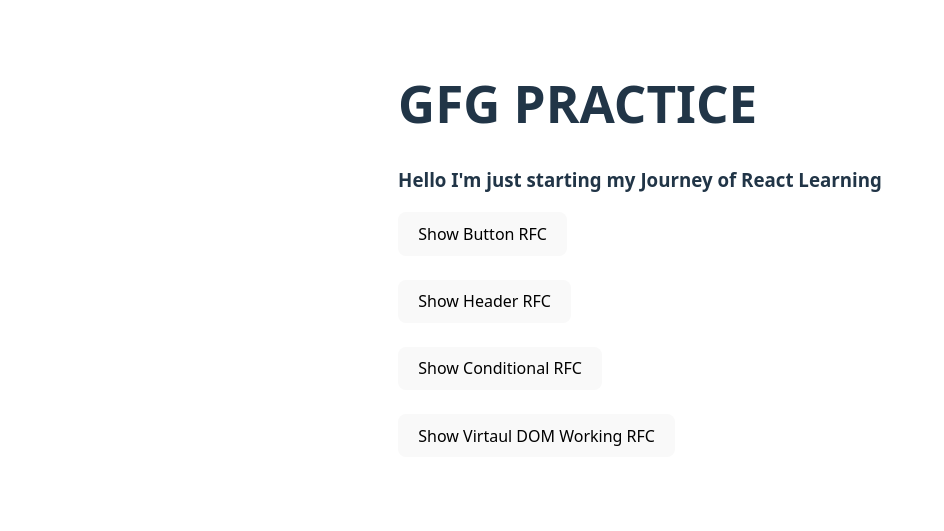
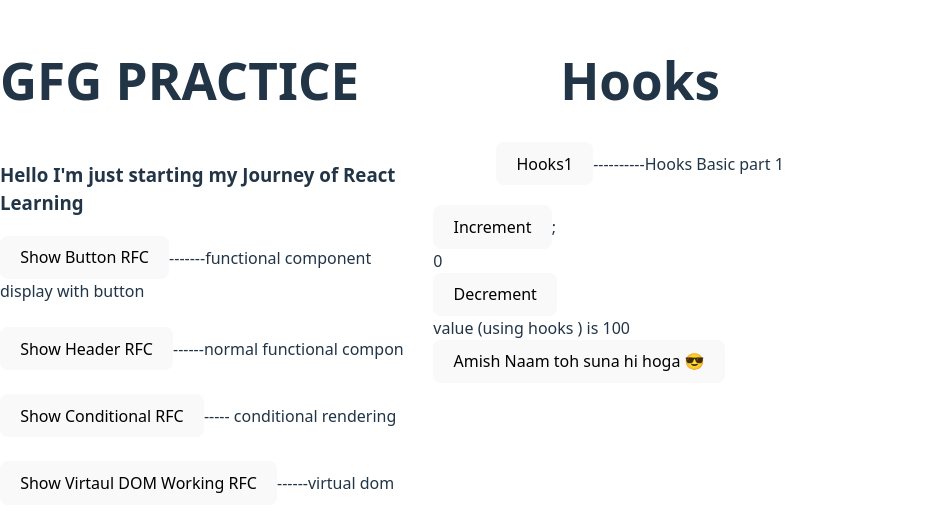
Before and after one commit to theamishdev/gfg_react_learning, a React (Vite) app in the folder gfg/: page /hooks1 in a window 1280 px wide. Shown: the part 139-670 px from the top of the page, without its empty margins (0-944 px from the left). Built offline with nearby package versions, Linux system fonts and the light colour scheme.

Commit message:
basics of Hooks(useState Hook )is learnt

```diff
--- a/gfg/src/App.jsx
+++ b/gfg/src/App.jsx
@@ -7,6 +7,7 @@
 import Header from './practice/Header'
 import Admin from './practice/Admin'
 import VirtualDOM from './practice/VirtualDOM';
+import Hooks1 from './Hooks/Hooks1';
 
 
 
@@ -24,21 +25,45 @@
   const navigate = useNavigate();
   return (
     <>
+      <div style={{ display: 'grid', gridTemplateColumns: '1fr 1fr 1fr', alignItems: 'start', marginTop: '20px', gap: '20px' }}>
+        {/* Left Side: Practice Buttons & Output */}
+        <div style={{ display: 'flex', flexDirection: 'column', alignItems: 'flex-start', width: '100%' }}>
           <h1>GFG PRACTICE</h1>
           {element}
-      <button onClick={() => navigate('/practice')}>Show Button RFC</button><br/><br/>
-      <button onClick={() => navigate('/practice-header')}>Show Header RFC</button><br/><br/>
-      <button onClick={() => navigate('/practice-Admin')}>Show Conditional RFC</button><br/><br/>
-      <button onClick={() => navigate('/practice-VirtualDOM')}>Show Virtaul DOM Working RFC</button><br/><br/>
+          <div><button onClick={() => navigate('/practice')}>Show Button RFC</button>-------functional component display with button</div>
+          <br />
+          <div><button onClick={() => navigate('/practice-header')}>Show Header RFC</button>------normal functional compon</div>
+          <br />
+          <div><button onClick={() => navigate('/practice-Admin')}>Show Conditional RFC</button>----- conditional rendering</div>
+          <br />
+          <div><button onClick={() => navigate('/practice-VirtualDOM')}>Show Virtaul DOM Working RFC</button>------virtual dom</div>
 
+          <div style={{ marginTop: '20px', width: '100%' }}>
             <Routes>
               <Route path="/practice" element={<Button />} />
               <Route path="/practice-header" element={<Header />} />
               <Route path="/practice-Admin" element={<Admin />} />
               <Route path="/practice-VirtualDOM" element={<VirtualDOM />} />
+            </Routes>
+          </div>
+        </div>
 
+        {/* Center: Hooks Button & Output */}
+        <div style={{ display: 'flex', flexDirection: 'column', alignItems: 'center', width: '100%' }}>
+          <h1>Hooks</h1>
+          <div>
+            <button onClick={() => navigate('/hooks1')}>Hooks1</button>----------Hooks Basic part 1
+          </div>
+          <div style={{ marginTop: '20px', width: '100%' }}>
+            <Routes>
+              <Route path="/hooks1" element={<Hooks1 />} />
             </Routes>
-      {/* <Button/> */}
+          </div>
+        </div>
+
+        {/* Right Side: Empty for spacing */}
+        <div></div>
+      </div>
     </>
   )
 }
--- /dev/null
+++ b/gfg/src/Hooks/Hooks1.jsx
@@ -0,0 +1,33 @@
+import React from 'react'
+import { useState } from 'react'
+var count = 0;
+
+function logname() {
+  return "Amish Naam toh suna hi hoga 😎 "
+}
+
+export default function Hooks1() {
+  const [value, setvalue] = useState(100)
+  const [log, setlog] = useState(logname)
+  const onDecrement = ()=>{
+    count=count-1;
+    console.log({count});
+    setvalue(value-1)
+
+  }
+  const onIncrement = () => {
+    count = count + 1;
+    console.log({ count })
+    setvalue(value + 1)
+  }
+
+  // function logname removed from here
+  return (
+    <>
+      <button onClick={onIncrement}>Increment</button>;<br></br>{count}<br></br>
+      <button onClick={onDecrement}>Decrement</button>
+      <div>value (using hooks ) is {value}</div>
+      <button onClick={() => setlog("Ab toh sun lia😂")}>{log}</button>
+    </>
+  )
+}
--- a/gfg/src/practice/Header.jsx
+++ b/gfg/src/practice/Header.jsx
@@ -1,5 +1,8 @@
 import React from 'react'
+import { useNavigate } from 'react-router-dom';
 export default function Header() {
+  const navigate = useNavigate();
+
   return (
     <div style={{
       backgroundColor: 'gray',
@@ -10,7 +13,9 @@
       padding: '10px 20px',
       boxSizing: 'border-box'
     }}>
-      <h1>Shopify App</h1>
+      {/* Left side content */}
+      <div style={{ display: 'flex', alignItems: 'center', gap: '20px' }}>
+        <h1 style={{ margin: 0 }}>Shopify App</h1>
         <ul style={{
           display: 'flex',
           gap: '20px',
@@ -26,5 +31,11 @@
         <input placeholder='Search for products' />
       </div>
 
+      {/* Right side content */}
+      <div style={{ display: 'flex', alignItems: 'center', gap: '15px' }}>
+        <h3 style={{ margin: 0, color: 'white' }}>Hooks</h3>
+        <button onClick={() => navigate('/hooks1')}>Go to Hooks1</button>
+      </div>
+    </div>
   )
 }
```
Lines whose indentation alone changed are shown as unchanged.
